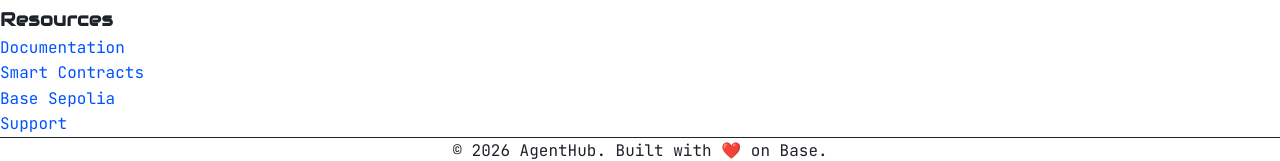
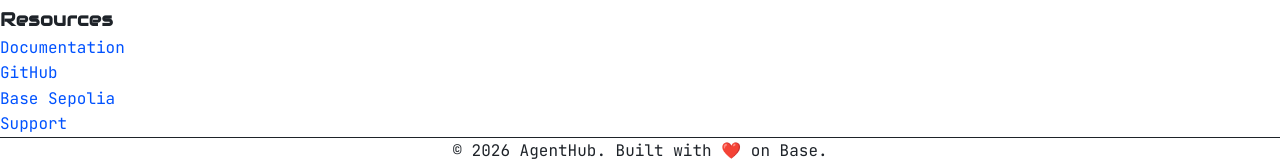
Before and after one commit to Ginameo/agenthub, a Next.js app: page / in a window 1280 px wide. Shown: the part 1876-2037 px from the top of the page. Built offline with nearby package versions, Linux system fonts and the light colour scheme; no server answers; what wagmi would draw is missing.

Commit message:
fix: update footer links - docs to arc.io, rename Smart Contracts to GitHub

```diff
--- a/components/layout/Footer.tsx
+++ b/components/layout/Footer.tsx
@@ -49,8 +49,8 @@
           <div>
             <h3 className="font-bold mb-4 text-white">Resources</h3>
             <ul className="space-y-2 text-sm">
-              <li><a href="https://github.com/Ginameo/agenthub" target="_blank" rel="noopener noreferrer" className="text-gray-400 hover:text-white transition-colors">Documentation</a></li>
-              <li><a href="https://github.com/Ginameo/agenthub" target="_blank" rel="noopener noreferrer" className="text-gray-400 hover:text-white transition-colors">Smart Contracts</a></li>
+              <li><a href="https://arc.io" target="_blank" rel="noopener noreferrer" className="text-gray-400 hover:text-white transition-colors">Documentation</a></li>
+              <li><a href="https://github.com/Ginameo/agenthub" target="_blank" rel="noopener noreferrer" className="text-gray-400 hover:text-white transition-colors">GitHub</a></li>
               <li><a href="https://basescan.org" target="_blank" rel="noopener noreferrer" className="text-gray-400 hover:text-white transition-colors">Base Sepolia</a></li>
               <li><a href="https://github.com/Ginameo/agenthub/issues" target="_blank" rel="noopener noreferrer" className="text-gray-400 hover:text-white transition-colors">Support</a></li>
             </ul>
```
